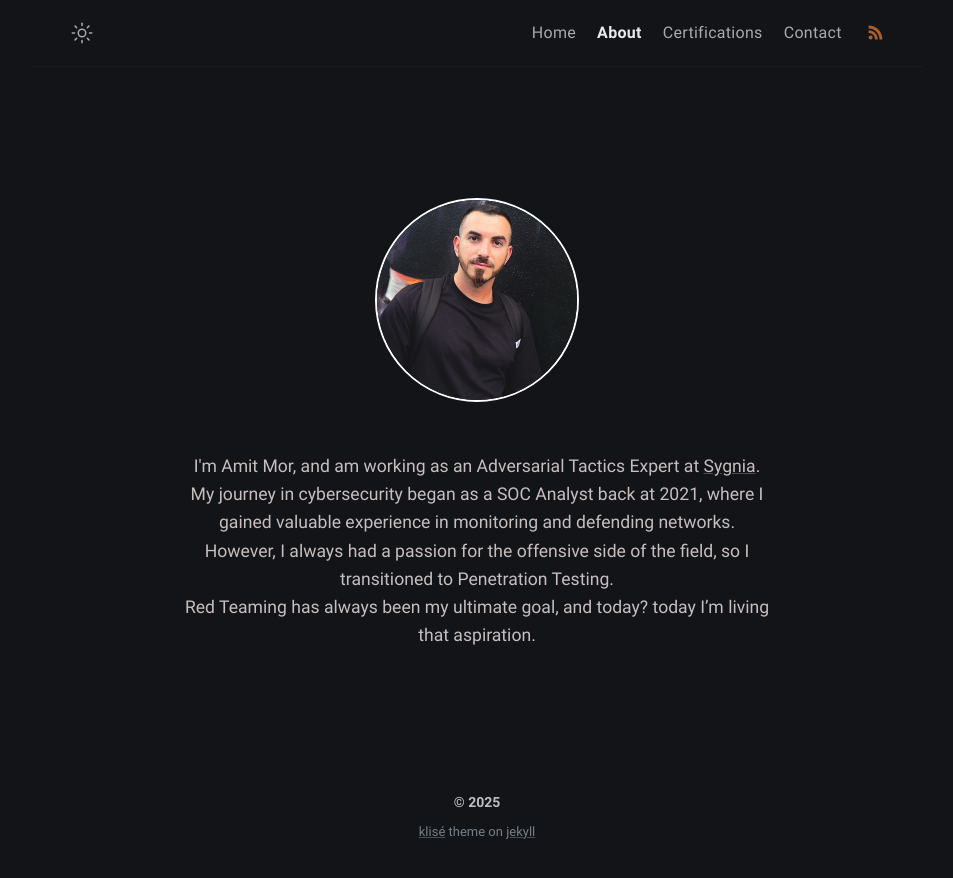
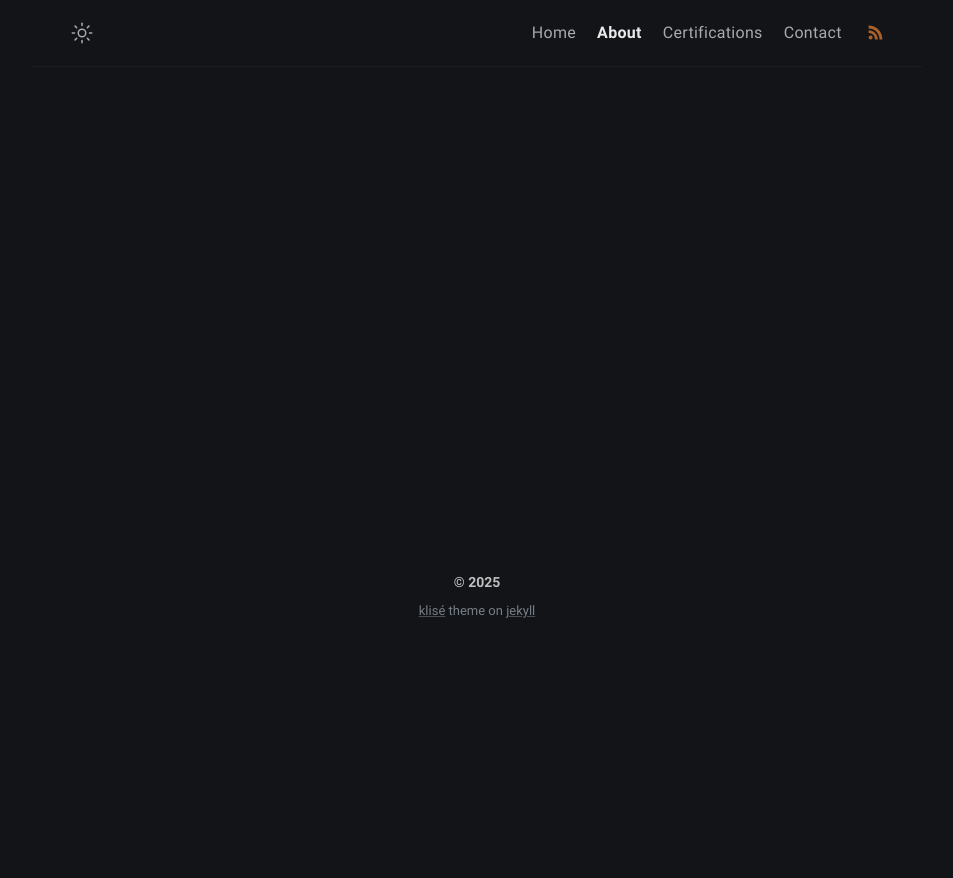
Before and after one commit to Extravenger/extravenger.github.io, a Jekyll site: the page built from about.md, in a window 1280 px wide. Shown: the top 878 px of the page, without its empty margins (163-1116 px from the left). Built offline with Jekyll 4.4.1, drawn with Linux system fonts in a browser that asks for light colours.

Commit message:
Update about.html

```diff
--- a/_layouts/about.html
+++ b/_layouts/about.html
@@ -29,20 +29,8 @@ layout: compress
   <div class="wrapper">
     <main aria-label="Content">
       <div class="centered-content">
-        <!-- Image with fixed size and responsive adjustments -->
-        <img src="https://extravenger.github.io/assets/img/amit.jpg" alt="Profile Image" class="profile-image" />
-
-        <!-- Title and description -->
-        <div class="text-container">
-          <h1 class="typing-animation"></h1>
-          <p class="slide-in-text">
-            I'm Amit Mor, and am working as an Adversarial Tactics Expert at
-            <a href="https://www.sygnia.co" target="_blank" rel="noopener noreferrer">Sygnia</a>.<br>
-            My journey in cybersecurity began as a SOC Analyst back at 2021, where I gained valuable experience in monitoring and defending networks.<br>
-            However, I always had a passion for the offensive side of the field, so I transitioned to Penetration Testing.<br>
-            Red Teaming has always been my ultimate goal, and today? today I’m living that aspiration.
-          </p>
-        </div>
+        <!-- Typing effect container -->
+        <h1 class="typing-animation"></h1>
       </div>
     </main>
     {% include footer.html %}
@@ -73,14 +61,6 @@ layout: compress
       justify-content: center;
     }
 
-    .text-container {
-      display: flex;
-      flex-direction: column;
-      justify-content: center;
-      align-items: center;
-      padding: 10px;
-    }
-
     /* Typing Animation */
     .typing-animation {
       display: inline-block;
@@ -96,58 +76,6 @@ layout: compress
         border-color: transparent;
       }
     }
-
-    /* Slide-in from Left */
-    .slide-in-text {
-      opacity: 0;
-      transform: translateX(-100%);
-      animation: slideIn 0.8s ease-out forwards;
-      animation-delay: 2.5s;
-      font-size: 1.1rem;
-      max-width: 600px;
-      line-height: 1.6;
-      text-align: center;
-      margin: 0;
-    }
-
-    @keyframes slideIn {
-      to {
-        opacity: 1;
-        transform: translateX(0);
-      }
-    }
-
-    /* Image Animation */
-    .profile-image {
-      width: 200px;
-      height: 200px;
-      margin-bottom: 20px;
-      border-radius: 50%;
-      border: 2px solid #fff;
-      object-fit: cover;
-      transition: transform 0.3s ease;
-    }
-
-    .profile-image:hover {
-      transform: scale(1.05);
-    }
-
-    /* Adjust layout on smaller screens */
-    @media (max-width: 600px) {
-      .profile-image {
-        width: 150px;
-        height: 150px;
-      }
-      .typing-animation {
-        font-size: 1.5rem;
-      }
-      .slide-in-text {
-        font-size: 1rem;
-      }
-      .wrapper {
-        padding: 10px;
-      }
-    }
   </style>
 
   <script>
```
Also changed, not shown: other parts of _layouts/about.html (+1 -4 lines).
